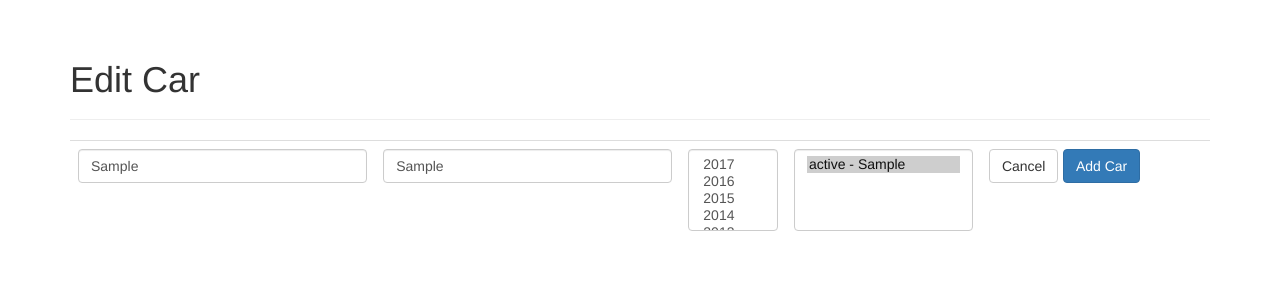
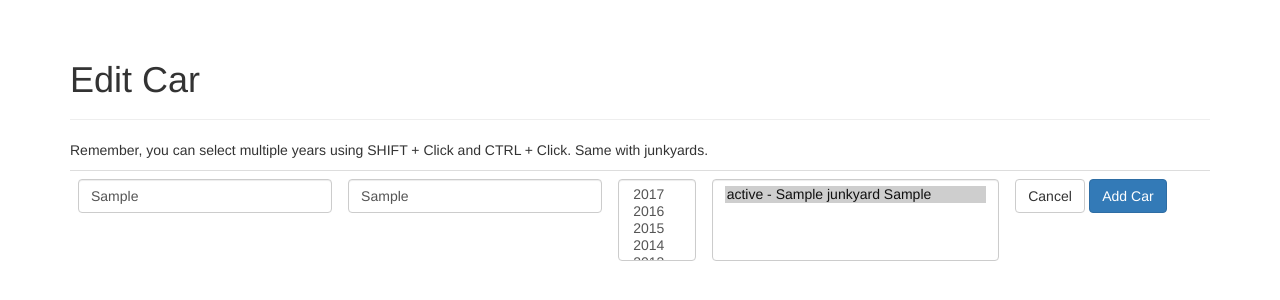
Before and after one commit to unlimitedbacon/ss5k, a Flask app: page /edit_car/1 in a window 1280 px wide. Shown: the part 52-352 px from the top of the page. Run offline with Flask 2, Linux system fonts and the light colour scheme; a user stored in the database is signed in; tables that the repository leaves empty hold one stand-in row (values such as "Sample post"); some libraries are stand-ins or nearby versions.

Commit message:
Improved junkyard list options

```diff
--- a/app/forms.py
+++ b/app/forms.py
@@ -13,8 +13,8 @@ def create_form_options():
     for year in range(datetime.now().year,1886,-1):
         car_year_options.append( (str(year),str(year)) )
 
-    for yard in Junkyard.query.all():
-        junkyard_options.append( (str(yard.id),str("%s - %s" % (yard.state,yard.city))) )
+    for yard in Junkyard.query.order_by(Junkyard.state).order_by(Junkyard.city).all():
+        junkyard_options.append( (str(yard.id),str("%s - %s %s" % (yard.state,yard.name,yard.city))) )
 
 class RegisterForm(FlaskForm):
     email = StringField('Email', validators=[Required(), Length(1, 256), Email()])
--- a/app/models.py
+++ b/app/models.py
@@ -76,7 +76,8 @@ class WantedCar(db.Model):
     years = db.Column(db.String)
     yards = db.relationship('Junkyard',
                             secondary=junkyard_wantedcar_links,
-                            back_populates='wanted_cars')
+                            back_populates='wanted_cars',
+                            order_by='Junkyard.state, Junkyard.city')
     user_id = db.Column(db.Integer, db.ForeignKey('user.id'))
 
     def __init__(self, make, model, years, yards, user):
--- a/app/templates/add_car.html
+++ b/app/templates/add_car.html
@@ -3,6 +3,9 @@
 <div class="page-header">
 	<h1>{{ title }}</h1>
 </div>
+<p>
+Remember, you can select multiple years using SHIFT + Click and CTRL + Click. Same with junkyards.
+</p>
 <table class="table">
 	<tbody>
 		<tr>
```
